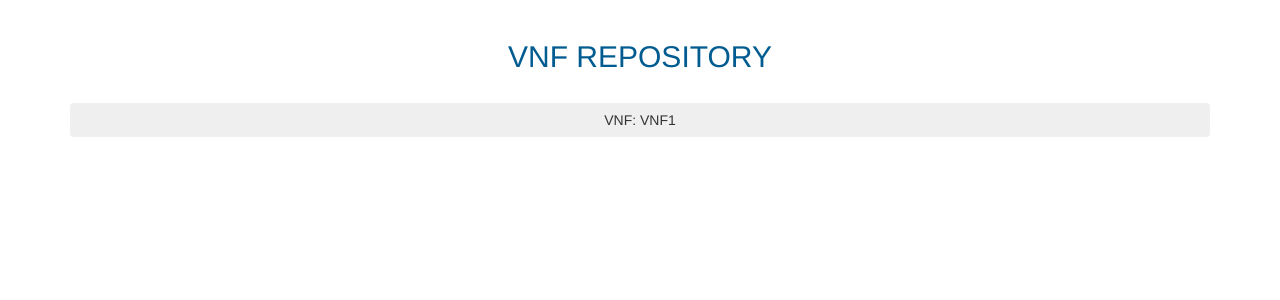
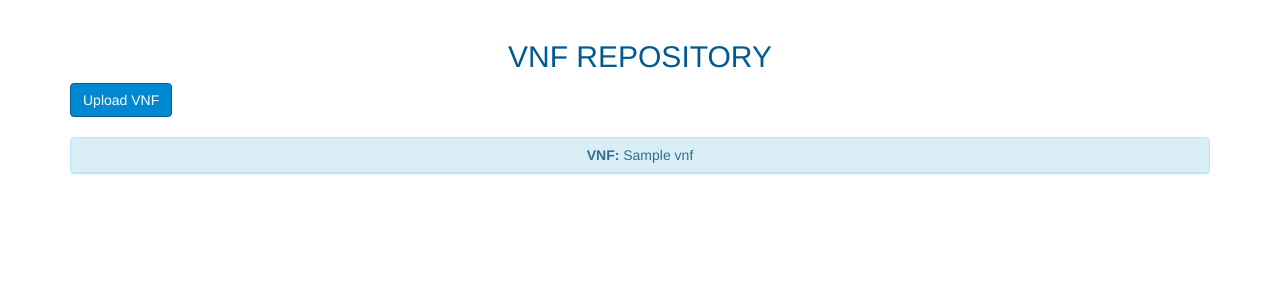
Before and after one commit to 6G-SANDBOX/portal, a Flask app: page /vnf_repository in a window 1280 px wide. Shown: the part 52-352 px from the top of the page. Run offline with Flask 2, Linux system fonts and the light colour scheme; a user stored in the database is signed in; tables that the repository leaves empty hold one stand-in row (values such as "Sample post"); some libraries are stand-ins or nearby versions.

Commit message:
Add VNF Repository page

```diff
--- a/app/static/css/main.css
+++ b/app/static/css/main.css
@@ -68,6 +68,10 @@ li > a:hover{
     color: #ffffff;
 }
 
+.btn-panel {
+    background-color: #d9edf7;
+}
+
 th, td{
     vertical-align: middle !important;
 }
@@ -80,6 +84,14 @@ th, td{
    border-bottom: 2px solid #005b90 !important;
 }
 
+.table-header-right th {
+   border-right: 2px solid #005b90 !important;
+}
+
+.table-cell-divisor-right {
+    border-right: 1px solid #ddd;
+}
+
 .table {
     margin-bottom: 0px !important;
 }
--- a/app/templates/_VNF.html
+++ b/app/templates/_VNF.html
@@ -1 +1,20 @@
-{{ VNFInfo.description }}
+<table class="table table-striped  table-header-right">
+    <tr>
+        <th class="col-md-1">Description</th>
+        <td class="col-md-11" style="background-color: white">{{ VNFInfo.description }}</td>
+    </tr>
+</table>
+<table class="table table-striped table-header">
+    <tr>
+        <th class="col-md-3">VNFD Path</th>
+        <th class="col-md-3">NDS Path</th>
+        <th class="col-md-3">NST Path</th>
+        <th class="col-md-3">Image Path</th>
+    </tr>
+    <tr>
+        <td class="table-cell-divisor-right">{{ VNFInfo.VNFD }}</td>
+        <td class="table-cell-divisor-right">{{ VNFInfo.NDS }}</td>
+        <td class="table-cell-divisor-right">{{ VNFInfo.NST }}</td>
+        <td>{{ VNFInfo.image }}</td>
+    </tr>
+</table>
--- a/app/templates/vnf_repository.html
+++ b/app/templates/vnf_repository.html
@@ -14,16 +14,20 @@
 
 {% macro accordionCard(accordion, card, VNFInfo) %}
 <div class="card">
-    <div class="card-header" id="{{ card }}Header">
-        <button class="btn btn-block" type="button" data-toggle="collapse"
+    <div class = "panel panel-info">
+    <div class="panel-heading" id="{{ card }}Header" style="padding: 0px !important">
+        <h2 class = "panel-title" >
+            <button class="btn btn-block btn-panel" type="button" data-toggle="collapse"
                 data-target="#{{ card }}_VNF" aria-expanded="false" aria-controls="{{ card }}_VNF">
-            VNF: {{ card }}
+                <b>VNF:</b> {{ VNFInfo.name }}
         </button>
+        </h2>
     </div>
     <div id="{{ card }}_VNF" class="collapse" aria-labelledby="{{ card }}Header" data-parent="#{{ accordion }}">
         <div class="card-body">
             {% include '_VNF.html' %}
         </div>
+    </div>
     </div>
 </div>
 {% endmacro %}
@@ -32,10 +36,12 @@
 <div style="text-align: center">
     <h2>VNF REPOSITORY</h2>
 </div>
+<a class="btn btn-blue" href="{{ url_for('main.upload_VNF') }}" role="button">Upload VNF</a>
+</br>
 </br>
 <div class="accordion" id="VNFAccordion">
     {% for VNF in VNFs %}
-    {{ accordionCard('VNFAccordion', 'VNF'+(VNF.id|string), VNF) }}
+    {{ accordionCard('VNFAccordion', VNF.name.replace(' ',''), VNF) }}
     {% endfor %}
 </div>
 {% endblock %}
```
